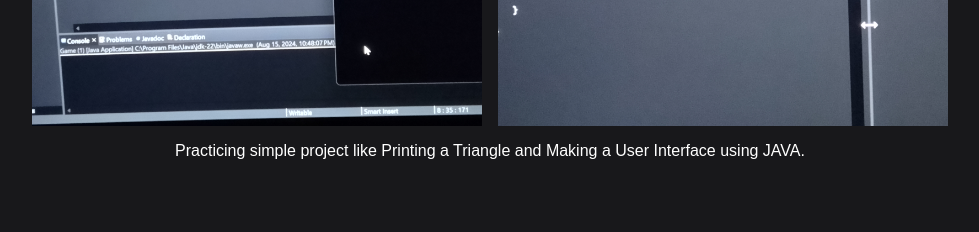
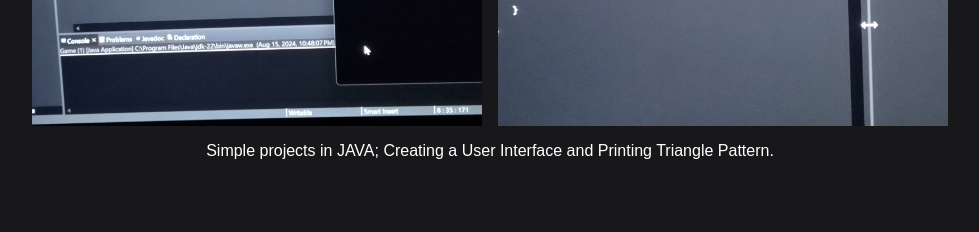
Before and after one commit to s2pidmaaarxc/Portfolio, a plain HTML site: page index.html in a window 1280 px wide. Shown: the part 1404-1636 px from the top of the page, without its empty margins (150-1129 px from the left). Drawn offline with Linux system fonts and the light colour scheme.

Commit message:
Update index.html

```diff
--- a/index.html
+++ b/index.html
@@ -52,7 +52,7 @@
       <img src="./src/javaUI.jpg" />
       <img src="./src/javaTriangle.jpg" />
     </div>
-    <p class="text"> Practicing simple project like Printing a Triangle and Making a User Interface using JAVA.</p>
+    <p class="text"> Simple projects in JAVA; Creating a User Interface and Printing Triangle Pattern.</p>
   </section>
 
   <footer class="container">
```
